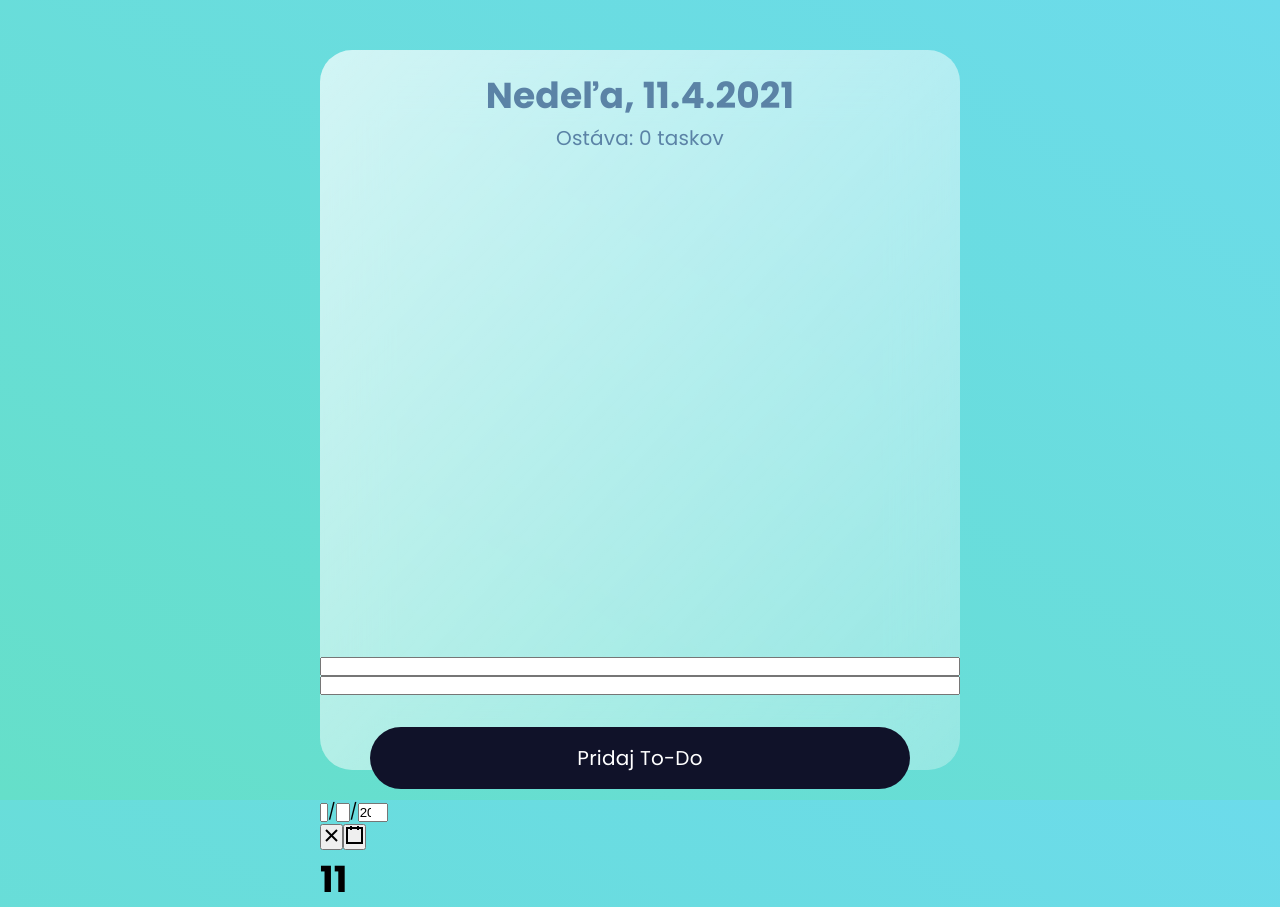
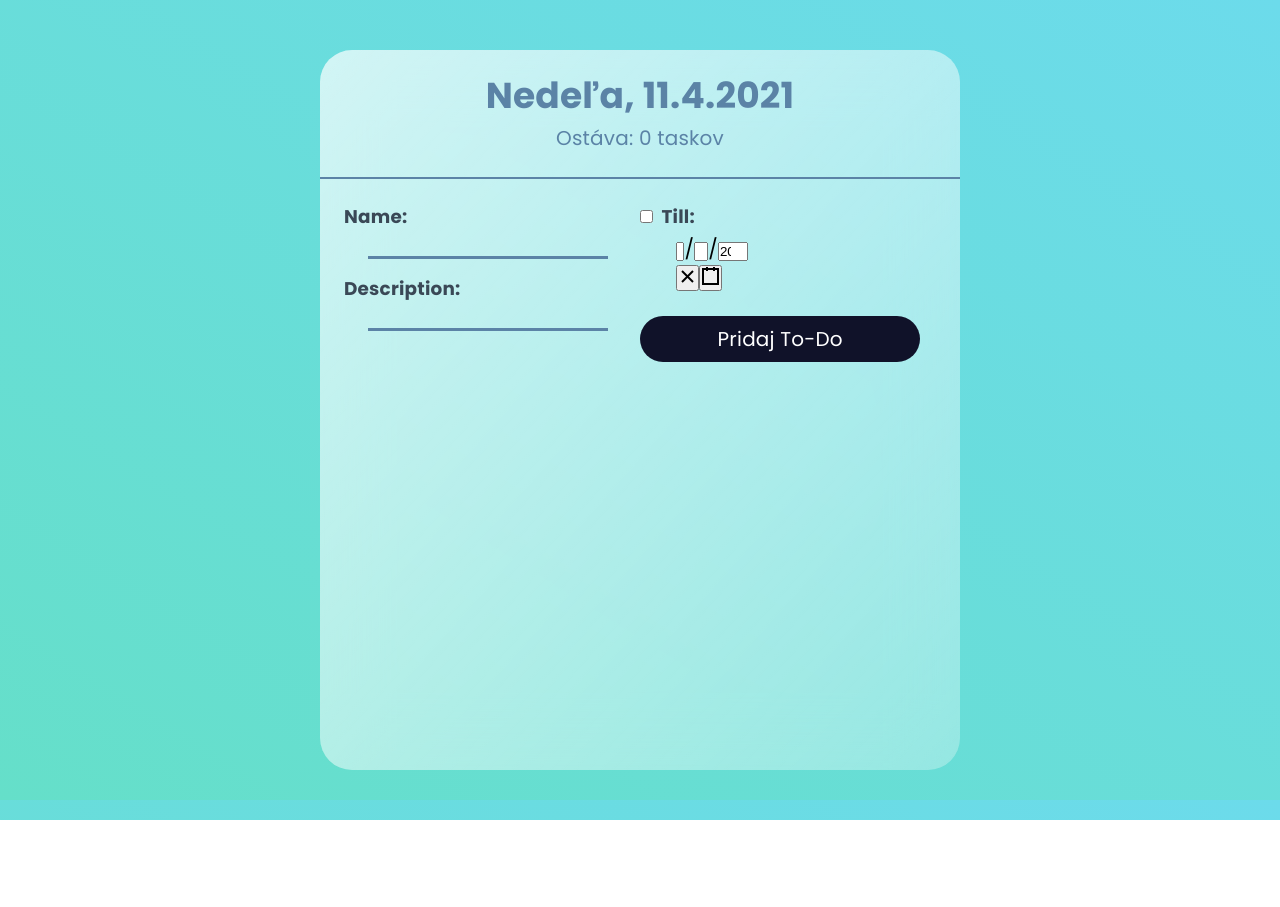
Before and after one commit to BranislavMateas/ProductivityApp, a React (Create React App) app: page / in a window 1280 px wide. After the commit the page ends 820 px from the top, so only its background shows below. Built offline with nearby package versions, Linux system fonts and the light colour scheme.

Commit message:
completed design of lower part of the side -'controls'

```diff
--- a/src/App.js
+++ b/src/App.js
@@ -82,7 +82,7 @@ function App() {
         const todoDescr = todoContainsDes.current.value;
 
         if (todoName === "")
-            return alert("Sorry, ale v tvojom TODO tasku ti chýba obsah!");
+            return alert("Sorry, ale v tvojom TODO tasku ti chýba nadpis!");
         setTodos((prevTodos) => {
             return [
                 ...prevTodos,
@@ -150,29 +150,51 @@ function App() {
                         orderChange={orderChange}
                     />
                 </ul>
+                <div className="controls">
+                    <div className="leftControls">
+                        <h3>Name:</h3>
                         <input
                             className="bar"
-                    onKeyPress={(e) => e.key === "Enter" && adderer.click()}
+                            onKeyPress={(e) =>
+                                e.key === "Enter" && adderer.click()
+                            }
                             ref={todoContains}
                             type="text"
                         ></input>
+
+                        <h3>Description:</h3>
                         <input
                             className="bar"
-                    onKeyPress={(e) => e.key === "Enter" && adderer.click()}
+                            onKeyPress={(e) =>
+                                e.key === "Enter" && adderer.click()
+                            }
                             ref={todoContainsDes}
                             type="text"
                         ></input>
-                <div id="adder" onClick={handleAddTodo}>
-                    <a>
-                        <h2>Pridaj To-Do</h2>
-                    </a>
+                    </div>
+
+                    <div className="rightControls">
+                        <div>
+                            <div className="datePicking">
+                                <input
+                                    type="checkbox"
+                                    className="confirmation"
+                                ></input>
+                                <h3>Till:</h3>
                             </div>
                             <DatePicker
                                 className="piker"
                                 onChange={onChange}
                                 value={value}
                             />
-                <h1>{value.getDate()}</h1>
+                        </div>
+                        <div id="adder" onClick={handleAddTodo}>
+                            <a>
+                                <h2>Pridaj To-Do</h2>
+                            </a>
+                        </div>
+                    </div>
+                </div>
             </div>
         </>
     );
--- a/src/myStyles.css
+++ b/src/myStyles.css
@@ -88,24 +88,12 @@ body {
     margin-bottom: 24px;
 }
 
-#adder {
-    text-align: center;
-    padding: 16px 50px;
-    margin: 10px 50px;
-    margin-top: 32px;
-
-    border-radius: 2rem;
-    background: #101229;
-    color: #fff;
-}
-
 #adder:hover {
     cursor: pointer;
 }
 
 .list {
     overflow-y: scroll;
-    min-height: 60vh;
     overflow-x: hidden;
 }
 
@@ -158,3 +146,76 @@ body {
     flex-direction: column;
     margin-right: 24px;
 }
+
+/* CONTROLS */
+.controls {
+    padding: 24px;
+    width: 100%;
+    display: flex;
+    border-top: 2px solid #5b83a6;
+}
+
+.bar {
+    color: #101229;
+    width: calc(100% - 24px);
+    background-color: transparent;
+    border: none;
+    border-bottom: 3px solid #5b83a6;
+    height: min-content;
+    margin-bottom: 16px;
+    margin-left: 24px;
+    font-size: 1.15em;
+}
+
+.bar:focus-visible {
+    outline: none;
+}
+
+.leftControls {
+    display: flex;
+    width: 50%;
+    padding-right: 16px;
+    flex-direction: column;
+}
+
+.leftControls h3,
+.rightControls h3 {
+    color: #3a4856;
+    padding-bottom: 4px;
+}
+
+.rightControls {
+    display: flex;
+    width: 50%;
+    flex-direction: column;
+    margin-right: 16px;
+    margin-left: 16px;
+}
+
+#adder {
+    text-align: center;
+    border-radius: 2rem;
+    background: #101229;
+    color: #fff;
+    padding: 8px 0;
+}
+
+.datePicking {
+    display: flex;
+}
+
+.datePicking .confirmation {
+    margin-right: 8px;
+    margin-bottom: 4px;
+}
+
+.piker {
+    margin-left: 36px;
+    margin-bottom: 22px;
+    font-size: 1.25em;
+    width: calc(100% - 36px);
+}
+
+.react-date-picker__wrapper {
+    border: none !important;
+}
```
Lines whose indentation alone changed are shown as unchanged.
